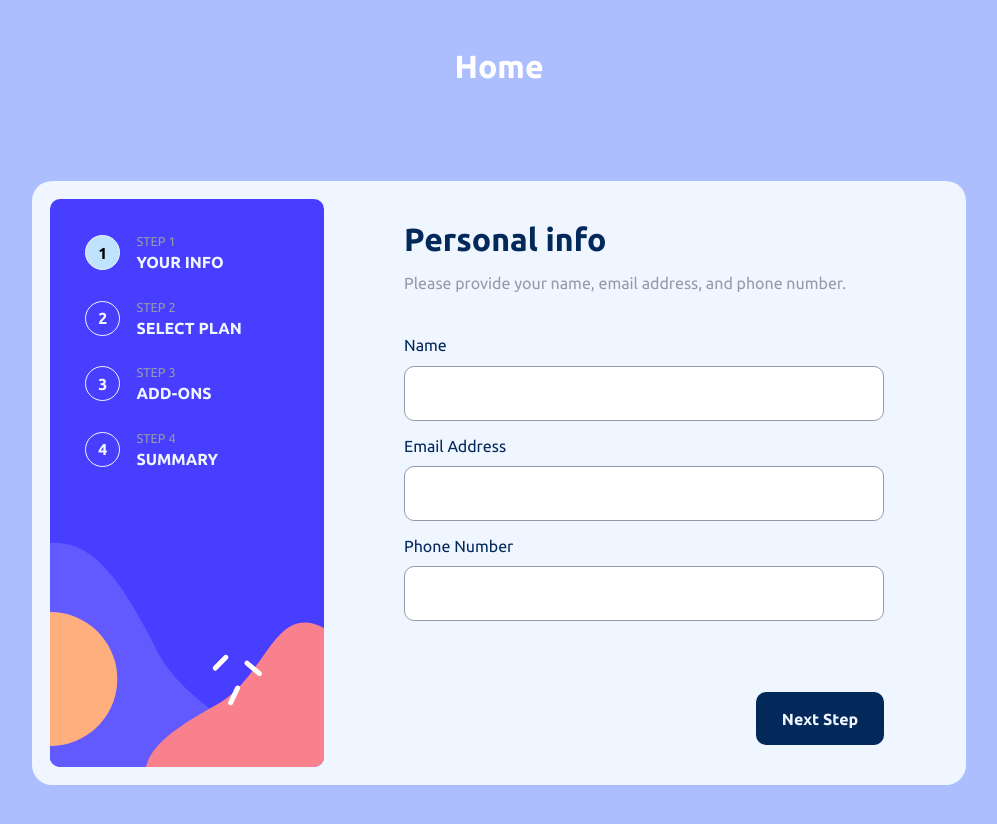
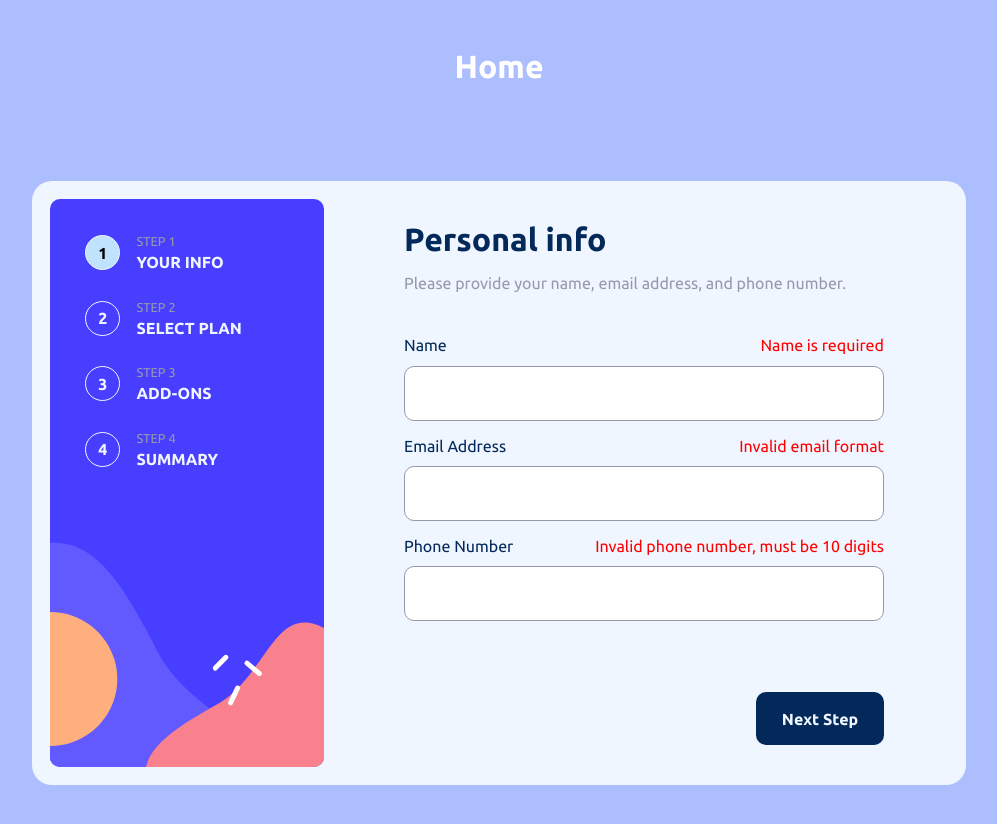
Before and after one commit to Tjwever/multi-step-form, a Next.js app: page / in a window 1280 px wide. Both pictures are taken after a click on the button "Next Step". Shown: the top 824 px of the page, without its empty margins (141-1138 px from the left). Built offline with nearby package versions, Linux system fonts and the light colour scheme.

Commit message:
validations working and giving correct msg for each field

```diff
--- a/src/app/components/body-content/your-info/YourInfo.tsx
+++ b/src/app/components/body-content/your-info/YourInfo.tsx
@@ -2,13 +2,14 @@ import Input from '../../input/Input'
 import yourInfoSchema from '../../../types/schema'
 import { YourInfoProps } from '@/app/types/types'
 
-const YourInfo: React.FC<YourInfoProps> = ({ formData, handleDataChange }) => {
+const YourInfo: React.FC<YourInfoProps> = ({ formData, errors, showError, handleDataChange }) => {
     return (
         <>
             <Input
                 label={'Name'}
                 value={formData.name}
-                errorMessage={'This field is required'}
+                errors={errors?.name}
+                showError={showError}
                 fieldName={'name'}
                 setFormData={handleDataChange}
                 validationSchema={yourInfoSchema.pick({ name: true })}
@@ -16,7 +17,8 @@ const YourInfo: React.FC<YourInfoProps> = ({ formData, handleDataChange }) => {
             <Input
                 label={'Email Address'}
                 value={formData.emailAddress}
-                errorMessage={'This field is required'}
+                errors={errors?.emailAddress}
+                showError={showError}
                 fieldName={'emailAddress'}
                 setFormData={handleDataChange}
                 validationSchema={yourInfoSchema.pick({ emailAddress: true })}
@@ -24,7 +26,8 @@ const YourInfo: React.FC<YourInfoProps> = ({ formData, handleDataChange }) => {
             <Input
                 label={'Phone Number'}
                 value={formData.phoneNumber}
-                errorMessage={'This field is required'}
+                errors={errors?.phoneNumber}
+                showError={showError}
                 fieldName={'phoneNumber'}
                 setFormData={handleDataChange}
                 validationSchema={yourInfoSchema.pick({ phoneNumber: true })}
--- a/src/app/components/input/Input.tsx
+++ b/src/app/components/input/Input.tsx
@@ -1,11 +1,11 @@
-import React, { useState } from 'react'
+import React, { useEffect, useState } from 'react'
 import styles from './input.module.scss'
 import { InputProps } from '@/app/types/types'
 
 const Input: React.FC<InputProps> = ({
     label,
     value,
-    errorMessage = '',
+    errors,
     showError,
     validationSchema,
     fieldName,
@@ -20,26 +20,23 @@ const Input: React.FC<InputProps> = ({
         if (setFormData) {
             setFormData(fieldName, value)
         }
+    }
 
-        if (validationSchema) {
-            try {
-                validationSchema.parse({ [fieldName]: value })
-                setError(null)
-            } catch (error) {
-                setError('bad bad bad')
-            }
+    useEffect(() => {
+        if (showError || errors) {
+            console.log('Input log errors: ', errors, showError)
         }
-    }
+    }, [showError, errors])
 
     return (
         <div className={styles.container}>
             <div className={styles.labelGroup}>
                 <label>{label}</label>
-                {showError && errorMessage && (
-                    <div style={{ color: 'red' }}>{errorMessage}</div>
+                {showError && errors && (
+                    <div style={{ color: 'red' }}>{errors}</div>
                 )}
             </div>
-            <input type='text' value={value} onChange={handleChange} />
+            <input className={styles.borderColorDefault} type='text' value={value} onChange={handleChange} />
         </div>
     )
 }
--- a/src/app/components/input/input.module.scss
+++ b/src/app/components/input/input.module.scss
@@ -18,7 +18,14 @@
         padding: 0.7em 1em;
         width: 100%;
         border-radius: 10px;
-        border: 1px solid rgb(150, 153, 171);
         font-size: 1.3rem;
     }
+
+    .borderColorDefault {
+        border: 1px solid rgb(150, 153, 171);
+    }
+
+    .borderColorError {
+        border: 1px solid rgb(237, 53, 72);
+    }
 }
--- a/src/app/components/modal/Modal.tsx
+++ b/src/app/components/modal/Modal.tsx
@@ -1,4 +1,3 @@
-import { useEffect, useState } from 'react'
 import styles from './modal.module.scss'
 import BgSidebarDesktop from '../images/BgSidebarDesktop'
 import Button from '../button/Button'
@@ -8,9 +7,7 @@ import SelectPlan from '../body-content/select-plan/SelectPlan'
 import AddOns from '../body-content/add-ons/AddOns'
 import Summary from '../body-content/summary/Summary'
 import { STEPINFO, STEPCONTENT } from '../../data/StepsData'
-import { SelectedAddOns } from '@/app/types/types'
 import { NAVIGATION, DIRECTION } from '@/app/types/enums'
-import schema from '@/app/types/schema'
 import useModal from './useModal'
 
 export default function Modal() {
@@ -21,11 +18,10 @@ export default function Modal() {
         selectedAddOns,
         formData,
         errors,
-        setIndexStep,
+        showError,
+        setShowError,
         setSelectedPlan,
         setSelectedAddOns,
-        setFormData,
-        setErrors,
         handleStepChange,
         handleAnnualChange,
         handleTotalValue,
@@ -37,6 +33,8 @@ export default function Modal() {
             body: (
                 <YourInfo
                     formData={formData}
+                    errors={errors}
+                    showError={showError}
                     handleDataChange={handleDataChange}
                 />
             ),
--- a/src/app/components/modal/useModal.tsx
+++ b/src/app/components/modal/useModal.tsx
@@ -1,25 +1,31 @@
-import { useState } from 'react'
+import { useEffect, useState } from 'react'
 import { SelectedAddOns } from '@/app/types/types'
 import { DIRECTION } from '@/app/types/enums'
 import { STEPCONTENT } from '../../data/StepsData'
 import schema from '@/app/types/schema'
+import { ZodError } from 'zod'
+
+interface FormErrors {
+    [key: string]: string
+}
 
 const useModal = () => {
     const [indexStep, setIndexStep] = useState(0)
     const [isYearly, setIsYearly] = useState(false)
+    const [selectedAddOns, setSelectedAddOns] = useState<SelectedAddOns>({})
+    const [errors, setErrors] = useState({})
+    const [showError, setShowError] = useState(false)
     const [selectedPlan, setSelectedPlan] = useState({
         id: '0',
         type: 'Arcade',
         monthlyAmount: 9,
         yearlyAmount: 90,
     })
-    const [selectedAddOns, setSelectedAddOns] = useState<SelectedAddOns>({})
     const [formData, setFormData] = useState({
         name: '',
         emailAddress: '',
         phoneNumber: '',
     })
-    const [errors, setErrors] = useState({})
 
     const handleStepChange = async (direction: string) => {
         if (direction === DIRECTION.NEXT) {
@@ -27,7 +33,9 @@ const useModal = () => {
             const isValid = await validateForm()
 
             if (!isValid) {
-                return // Do not proceed if the form is not valid
+                // console.log('form invalid')
+                // console.log('errors: ', errors)
+                return
             }
         }
         setIndexStep((prevIndexStep) => {
@@ -54,9 +62,18 @@ const useModal = () => {
     const validateForm = async () => {
         try {
             await schema.parseAsync(formData)
+            setErrors({})
             return true
         } catch (e) {
-            setErrors(errors)
+            if (e instanceof ZodError) {
+                const newErrors = e.errors.reduce((acc: FormErrors, { path, message }) => {
+                    acc[path[0]] = message;
+                    return acc;
+                }, {});
+                console.log('new errors; ', newErrors)
+                setErrors(newErrors);
+                setShowError(true);
+            }
             return false
         }
     }
@@ -87,6 +104,8 @@ const useModal = () => {
         selectedAddOns,
         formData,
         errors,
+        showError,
+        setShowError,
         setIndexStep,
         setSelectedPlan,
         setSelectedAddOns,
```
Also changed, not shown: src/app/types/types.ts (+17 -9 lines).
